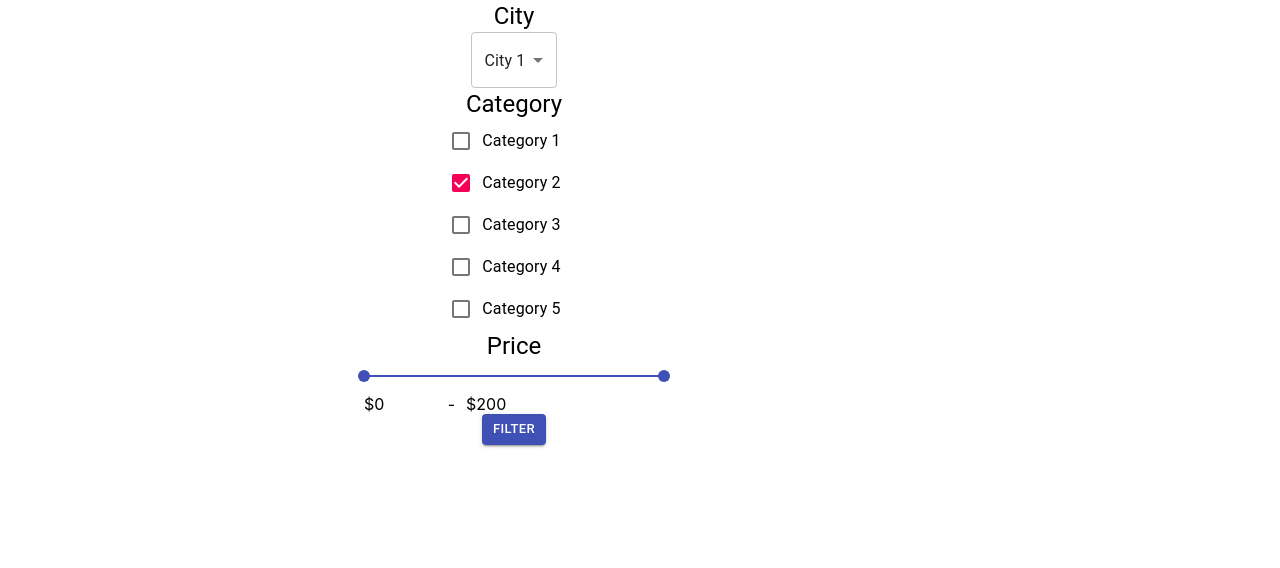
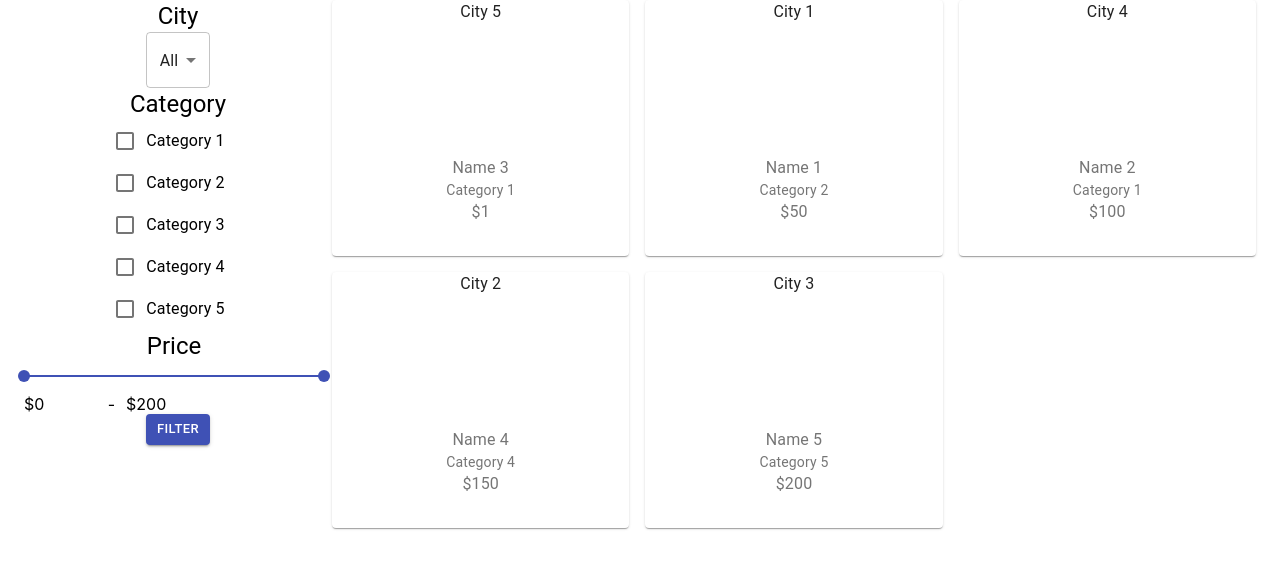
Before and after one commit to kostyaraf/attract_group_test, a React (Create React App) app: page / in a window 1280 px wide. Shown: the top 568 px of the page. Built offline with nearby package versions, Linux system fonts and the light colour scheme.

Commit message:
[content] filter modified

```diff
--- a/src/components/CitySelector/CitySelector.jsx
+++ b/src/components/CitySelector/CitySelector.jsx
@@ -10,14 +10,17 @@ import {
 const CitySelector = props => {
   const { title, data, setFilter } = props
   const handleChange = event => {
-    setFilter(state => state.filter.cities = [event.target.value])
+    setFilter(state => state.filter.city = event.target.value)
   }
 
   return (
     <Box>
       <Typography variant='h5'>{title}</Typography>
       <FormControl variant='outlined'>
-        <Select defaultValue={data[0].id} onChange={handleChange}>
+        <Select defaultValue={false} onChange={handleChange}>
+          <MenuItem value={false} name='All'>
+            All
+          </MenuItem>
           {data.map(city => (
             <MenuItem value={city.id} name={city.name} key={city.id}>
               {city.name}
--- a/src/components/FilterButton/FilterButton.jsx
+++ b/src/components/FilterButton/FilterButton.jsx
@@ -7,7 +7,7 @@ const FilterButton = props => {
       variant='contained'
       size='small'
       color='primary'
-      onClick={props.onFilter}
+      onClick={props.onClick}
     >
       Filter
     </Button>
--- a/src/components/SideBar/SideBar.jsx
+++ b/src/components/SideBar/SideBar.jsx
@@ -6,13 +6,10 @@ import PriceSlider from '../PriceSlider'
 import FilterButton from '../FilterButton'
 
 const SideBar = props => {
-  const { state, setFilter } = props
-  const onFilter = (values) => {
-    console.log('FILTER', values)
-  }
+  const { state, setFilter, onFilterButtonClick } = props
 
   return (
-    <div style={{ maxWidth: 300 }}>
+    <div>
       <Box>
         <CitySelector title='City' data={state.cities} setFilter={setFilter} />
         <CategoryCheckbox
@@ -27,7 +24,7 @@ const SideBar = props => {
           setFilter={setFilter}
           filter={state.filter.price}
         />
-        <FilterButton onClick={onFilter}/>
+        <FilterButton onClick={onFilterButtonClick}/>
       </Box>
     </div>
   )
--- a/src/pages/FilterPage/FilterPage.jsx
+++ b/src/pages/FilterPage/FilterPage.jsx
@@ -1,47 +1,80 @@
 import React from 'react'
 import SideBar from '../../components/SideBar/'
-import CitiesList from '../../components/CitiesList/'
-import { Container } from '@material-ui/core/'
+import { Container, Grid } from '@material-ui/core/'
 import data from '../../data/data'
 import cities from '../../data/cities'
 import categories from '../../data/categories'
+import FilterPageContent from './FilterPageContent'
 
 const sortPrices = data.sort((a, b) => a.price - b.price)
 const minPrice = sortPrices[0].price
 const maxPrice = sortPrices[sortPrices.length - 1].price
+const filterSave = sessionStorage.getItem('filter_save')
+
+const initialFilter = filterSave
+  ? JSON.parse(filterSave)
+  : {
+      price: [0, maxPrice],
+      city: false,
+      categories: [],
+    }
 
 const initialState = {
   data,
   cities,
   categories,
   prices: [minPrice, maxPrice],
-  filter: {
-    price: [0, maxPrice],
-    cities: [cities[0].id],
-    categories: [2],
-  },
+  filter: initialFilter,
 }
 
 class FilterPage extends React.Component {
   constructor(props) {
     super()
+    initialState.data = this.getFilteredData(initialState)
     this.state = initialState
   }
 
   setFilter = this.setState.bind(this)
 
+  getFilteredData = (state = this.state) => {
+    const { filter } = state
+    return data.filter(
+      obj =>
+        (!filter.city || obj.city === filter.city) &&
+        obj.price >= filter.price[0] &&
+        obj.price <= filter.price[1] &&
+        (!filter.categories.length || filter.categories.includes(obj.category))
+    )
+  }
+
+  onFilterButtonClick = () => {
+    const newData = this.getFilteredData()
+    this.setState(state => {
+      state.data = newData
+      return state
+    })
+    sessionStorage.setItem('filter_save', JSON.stringify(this.state.filter))
+  }
+
   render() {
     console.log('Filter: ', this.state.filter)
     return (
       <div>
-        <Container maxWidth='sm'>
+        <Container>
+          <Grid container>
+            <Grid item xs={3}>
               <SideBar
                 state={this.state}
-            data={this.state.data}
                 cities={this.state.cities}
                 categories={this.state.categories}
                 setFilter={this.setFilter}
+                onFilterButtonClick={this.onFilterButtonClick}
               />
+            </Grid>
+            <Grid item xs={9}>
+              <FilterPageContent state={this.state} />
+            </Grid>
+          </Grid>
         </Container>
       </div>
     )
```
Lines whose indentation alone changed are shown as unchanged.
